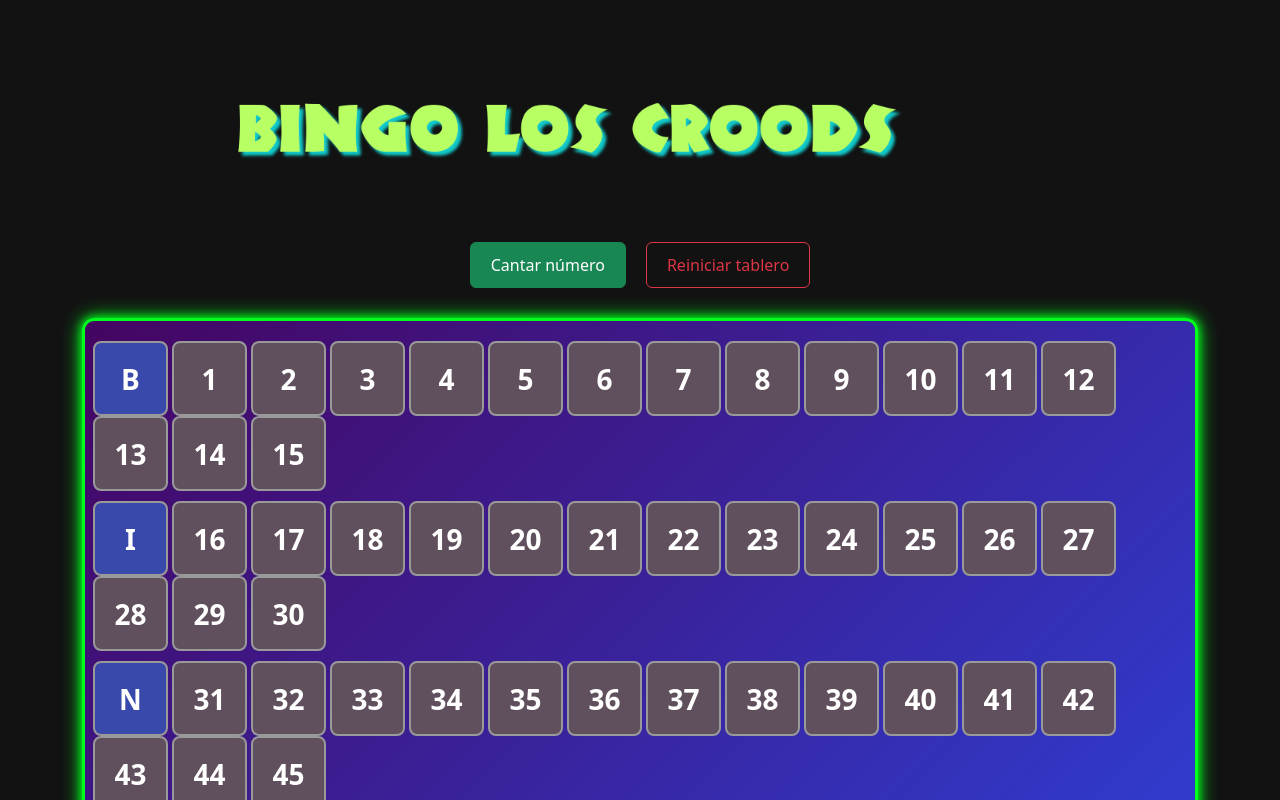
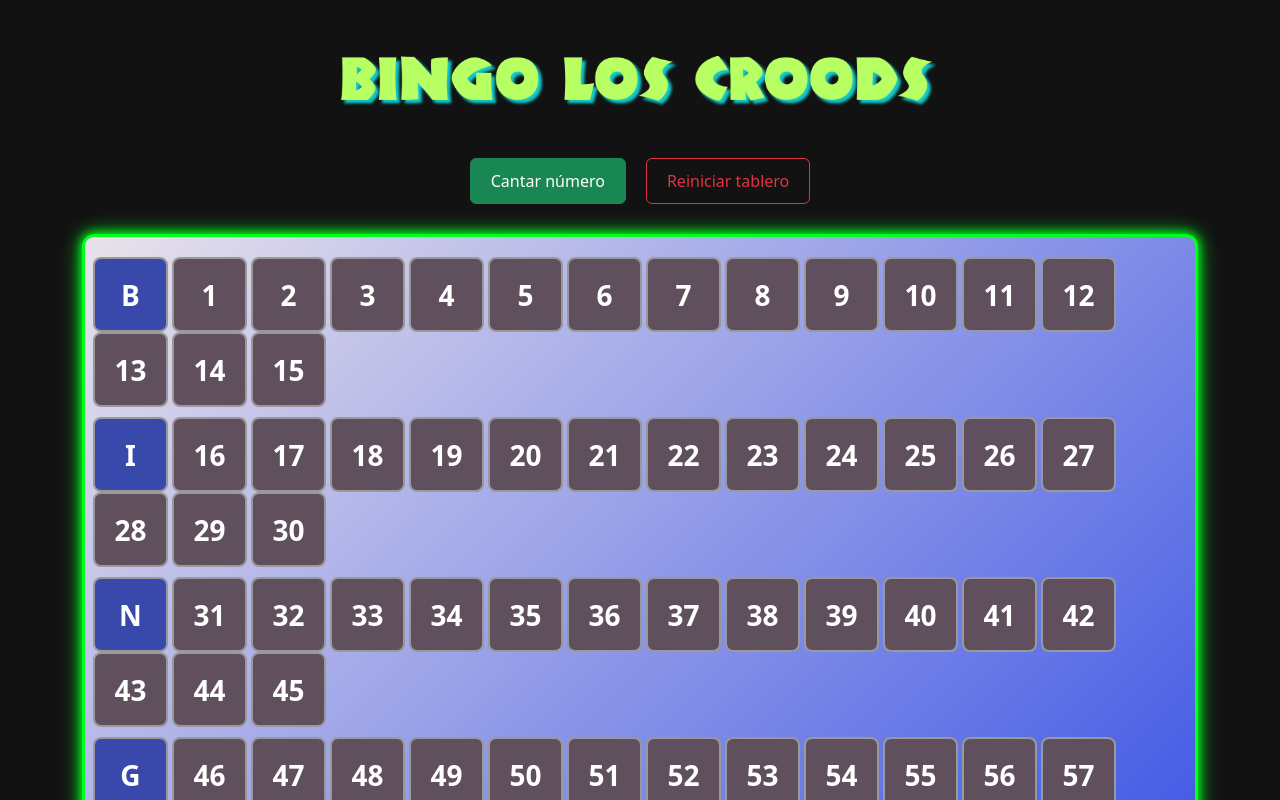
Before and after one commit to mauricioestupian/Bingo, a React (Vite) app: page / in a window 1280 px wide. Shown: the top 800 px of the page. Built offline with nearby package versions, Linux system fonts and the light colour scheme.

Commit message:
mejora inicio

```diff
--- a/src/App.css
+++ b/src/App.css
@@ -67,6 +67,21 @@
   padding: 10px 20px;
   font-size: 16px;
 }
+.buttons {
+  grid-column: 1 / 4;
+  grid-row: 2 / 3;
+  display: flex;
+  justify-content: center;
+  align-items: center;
+}
+
+.BingoBallContainer {
+  grid-column: 3 / 4;
+  grid-row: 1 / 3;
+  display: flex;
+  justify-content: center;
+  align-items: center;
+}
 
 .board {
   display: grid;
@@ -81,7 +96,7 @@
   box-shadow: 0 0 10px rgba(255, 255, 255, 0.1);
   padding: 20px;
   border-radius: 12px;
-  background: linear-gradient(135deg, #450561, #2b47e5);
+  background: linear-gradient(135deg, #e9e2eb, #2b47e5);
   border: 3px solid #ff00ff;
   border-radius: 12px;
   animation: neonRainbow 4s infinite;
@@ -196,7 +211,7 @@
 
 .img-container {
   width: auto;
-  height: 200px; /* Ajusta la altura según sea necesario */
+  height: 100px; /* Ajusta la altura según sea necesario */
   overflow: hidden;
 }
 
@@ -208,18 +223,35 @@
 
 .grid-container {
   display: grid;
-  grid-template-columns: 1fr 60% 2fr; /* 3 columnas iguales */
+  grid-template-columns: 2fr 5fr 2fr; /* 3 columnas iguales */
   gap: 1rem;
 }
 @media (max-width: 768px) {
   .grid-container {
     grid-template-columns: 1fr; /* 2 columnas */
-    grid-template-rows: auto auto; /* 2 filas */
+    grid-template-rows: auto auto auto; /* 2 filas */
     gap: 0px;
   }
 
   .img-container {
     width: 100%;
+    grid-column: 1 / 2;
+    grid-row: 1 / 2;
     height: auto; /* Ajusta la altura automáticamente */
   }
+  .buttons {
+    grid-column: 1 / 2;
+    grid-row: 3 / 4;
+    display: flex;
+    justify-content: center;
+    align-items: center;
+  }
+
+  .BingoBallContainer {
+    grid-column: 1 / 2;
+    grid-row: 2 / 3;
+    display: flex;
+    justify-content: center;
+    align-items: center;
+  }
 }
--- a/src/App.jsx
+++ b/src/App.jsx
@@ -76,18 +76,17 @@
         <div className="img-container">
           <img src="/titulo.png" className="title-image" />
         </div>
-        <div>
+        <div className="BingoBallContainer">
           <BingoBall value={lastNumber} />
-        </div>
         </div>
         <div className="buttons">
           <Button variant="success" onClick={singNumber}>
             Cantar número
           </Button>
-
           <Button variant="outline-danger" onClick={resetBoard}>
             Reiniciar tablero
           </Button>
+        </div>
       </div>
       <Board
         calledNumbers={calledNumbers}
```
Lines whose indentation alone changed are shown as unchanged.
